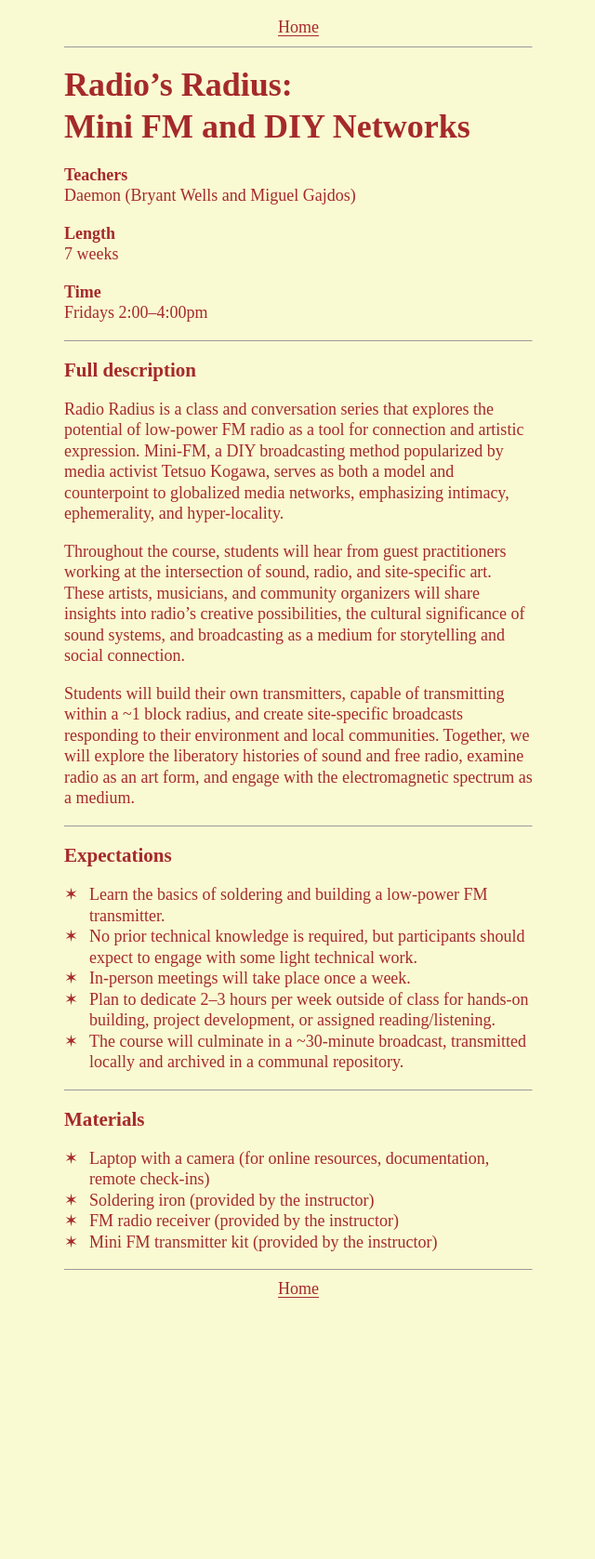
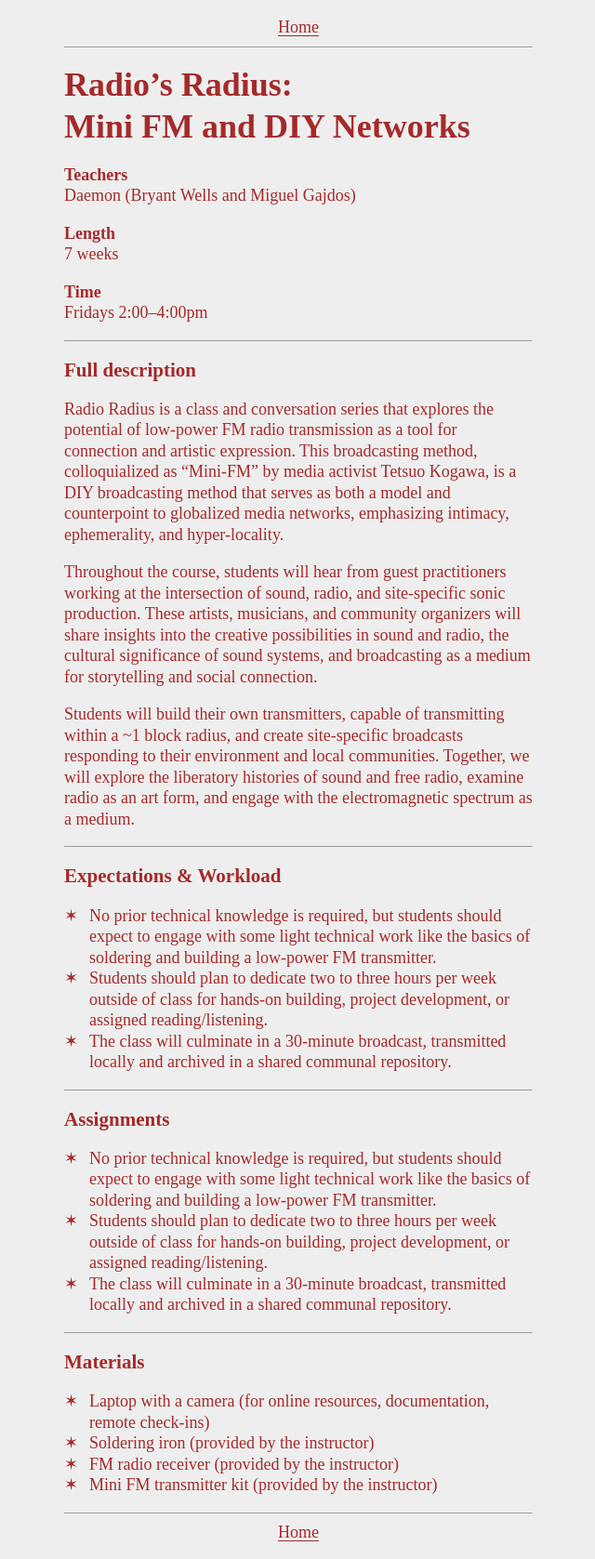
Before and after one commit to bryantwells/rr25, a Jekyll site: the page built from _pages/syllabus.md, in a window 1280 px wide. Shown: the whole page at 93% size, without its empty margins (319-959 px from the left). Built offline with Jekyll 4.4.1, drawn with Linux system fonts in a browser that asks for light colours; before the commit the page ends 1416 px from its top, so only the background shows below that.

Commit message:
css and pages

```diff
--- a/_pages/syllabus.md
+++ b/_pages/syllabus.md
@@ -18,21 +18,27 @@ Fridays 2:00–4:00pm
 
 ### Full description
 
-Radio Radius is a class and conversation series that explores the potential of low-power FM radio as a tool for connection and artistic expression. Mini-FM, a DIY broadcasting method popularized by media activist Tetsuo Kogawa, serves as both a model and counterpoint to globalized media networks, emphasizing intimacy, ephemerality, and hyper-locality.
+Radio Radius is a class and conversation series that explores the potential of low-power FM radio transmission as a tool for connection and artistic expression. This broadcasting method, colloquialized as “Mini-FM” by media activist Tetsuo Kogawa, is a DIY broadcasting method that serves as both a model and counterpoint to globalized media networks, emphasizing intimacy, ephemerality, and hyper-locality.
 
-Throughout the course, students will hear from guest practitioners working at the intersection of sound, radio, and site-specific art. These artists, musicians, and community organizers will share insights into radio’s creative possibilities, the cultural significance of sound systems, and broadcasting as a medium for storytelling and social connection.
+Throughout the course, students will hear from guest practitioners working at the intersection of sound, radio, and site-specific sonic production. These artists, musicians, and community organizers will share insights into the creative possibilities in sound and radio, the cultural significance of sound systems, and broadcasting as a medium for storytelling and social connection.
 
 Students will build their own transmitters, capable of transmitting within a ~1 block radius, and create site-specific broadcasts responding to their environment and local communities. Together, we will explore the liberatory histories of sound and free radio, examine radio as an art form, and engage with the electromagnetic spectrum as a medium.
 
 ---
 
-### Expectations
+### Expectations & Workload
 
-- Learn the basics of soldering and building a low-power FM transmitter.
-- No prior technical knowledge is required, but participants should expect to engage with some light technical work.
-- In-person meetings will take place once a week.
-- Plan to dedicate 2–3 hours per week outside of class for hands-on building, project development, or assigned reading/listening.
-- The course will culminate in a ~30-minute broadcast, transmitted locally and archived in a communal repository.
+- No prior technical knowledge is required, but students should expect to engage with some light technical work like the basics of soldering and building a low-power FM transmitter.
+- Students should plan to dedicate two to three hours per week outside of class for hands-on building, project development, or assigned reading/listening.
+- The class will culminate in a 30-minute broadcast, transmitted locally and archived in a shared communal repository.
+
+---
+
+### Assignments
+
+- No prior technical knowledge is required, but students should expect to engage with some light technical work like the basics of soldering and building a low-power FM transmitter.
+- Students should plan to dedicate two to three hours per week outside of class for hands-on building, project development, or assigned reading/listening.
+- The class will culminate in a 30-minute broadcast, transmitted locally and archived in a shared communal repository.
 
 ---
 
--- a/assets/css/reset.css
+++ b/assets/css/reset.css
@@ -6,7 +6,7 @@ html {
 	font-size: 18px;
 	line-height: 1.25;
 	text-underline-offset: 0.15em;
-	background-color: lightgoldenrodyellow;
+	background-color: #EEEEEE;
 	color: brown;
 }
 
```
Also changed, not shown: _pages/sit-spot.md (added, +4 -0 lines), _pages/sound-walk.md (added, +4 -0 lines), index.md (+6 -5 lines).
